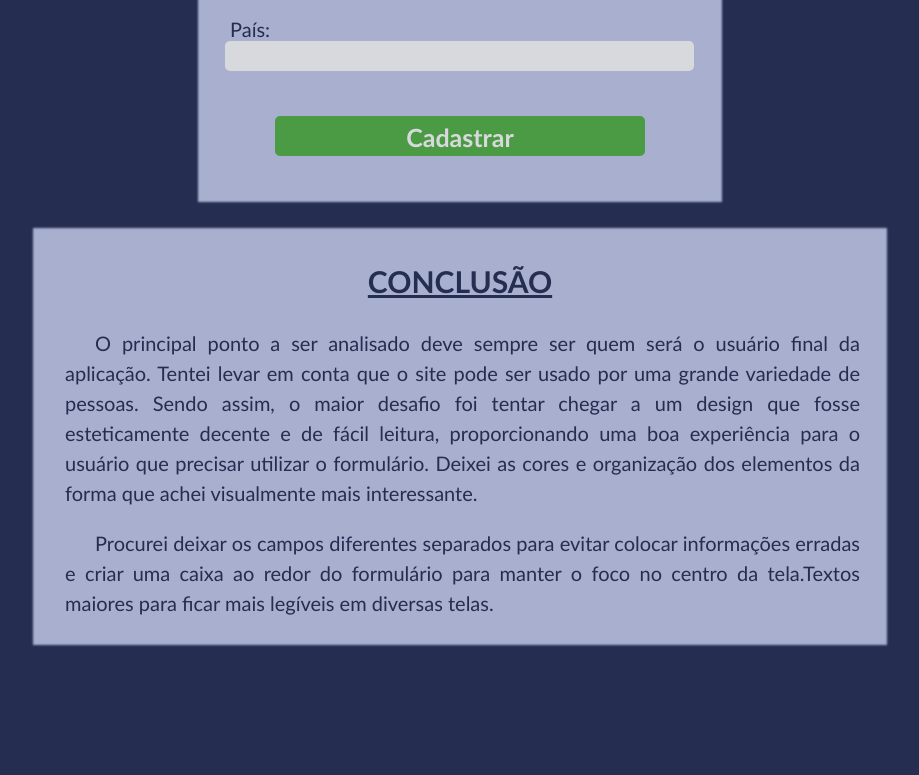
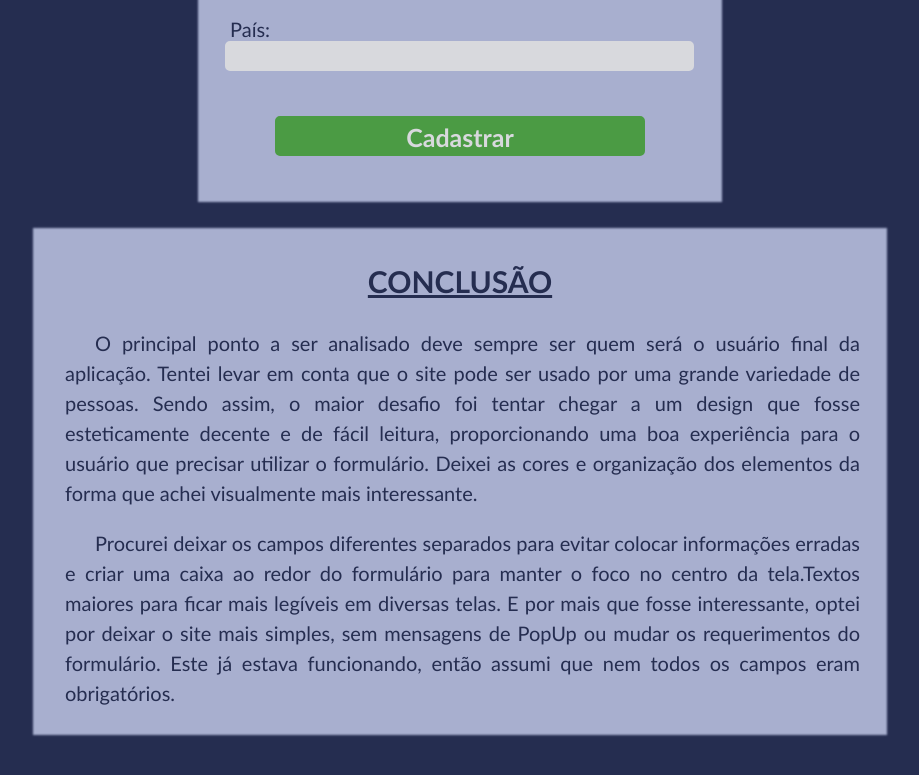
Before and after one commit to GuiFS74/Portifolio-CSS, a plain HTML site: page index.html in a window 1280 px wide. Shown: the part 635-1410 px from the top of the page, without its empty margins (180-1099 px from the left). Before the commit the page ends 1378 px from the top, so only its background shows below. Drawn offline with Linux system fonts and the light colour scheme.

Commit message:
Update index.html

```diff
--- a/index.html
+++ b/index.html
@@ -154,7 +154,9 @@ o usuário que precisar utilizar o formulário. Deixei as cores e organização
 visualmente mais interessante.<br></label>
 
 <label for="texto-conlusao">Procurei deixar os campos diferentes separados para evitar colocar informações erradas e criar uma caixa ao
-redor do formulário para manter o foco no centro da tela.Textos maiores para ficar mais legíveis em diversas telas.</label>
+redor do formulário para manter o foco no centro da tela.Textos maiores para ficar mais legíveis em diversas telas. E por mais que fosse
+interessante, optei por deixar o site mais simples, sem mensagens de PopUp ou mudar os requerimentos do formulário. Este já estava funcionando,
+então assumi que nem todos os campos eram obrigatórios. </label>
 
 </div>
 </body>
```
